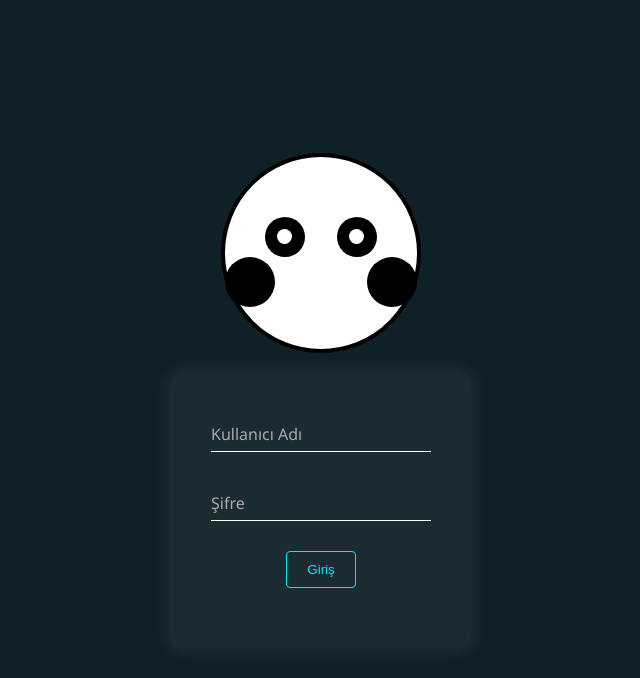
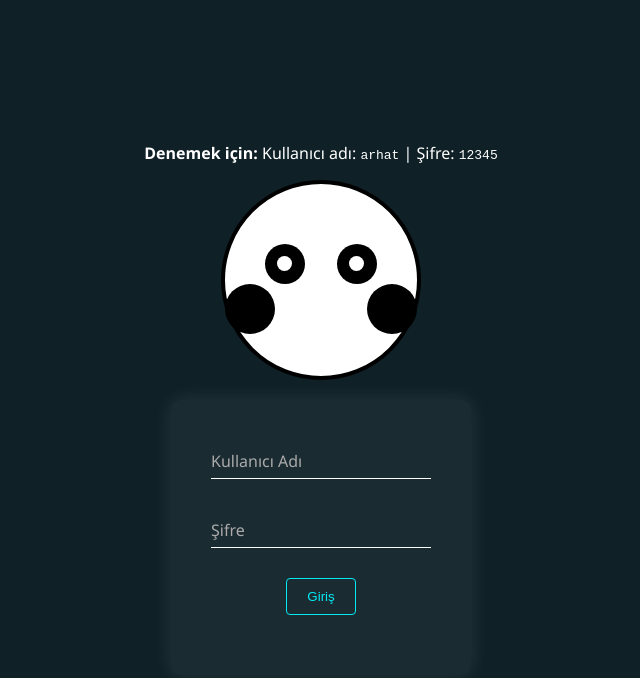
Before and after one commit to arhatb/JsLogin, a plain HTML site: page index.html in a window 1280 px wide. Shown: the whole page, without its empty margins (319-959 px from the left). Drawn offline with Linux system fonts and the light colour scheme.

Commit message:
Update index.html

```diff
--- a/index.html
+++ b/index.html
@@ -1,6 +1,8 @@
 <!DOCTYPE html>
 <html lang="tr">
 <head>
+<p><strong>Denemek için:</strong> Kullanıcı adı: <code>arhat</code> | Şifre: <code>12345</code></p>
+
   <meta charset="UTF-8" />
   <title>Panda Login</title>
   <style>
```
